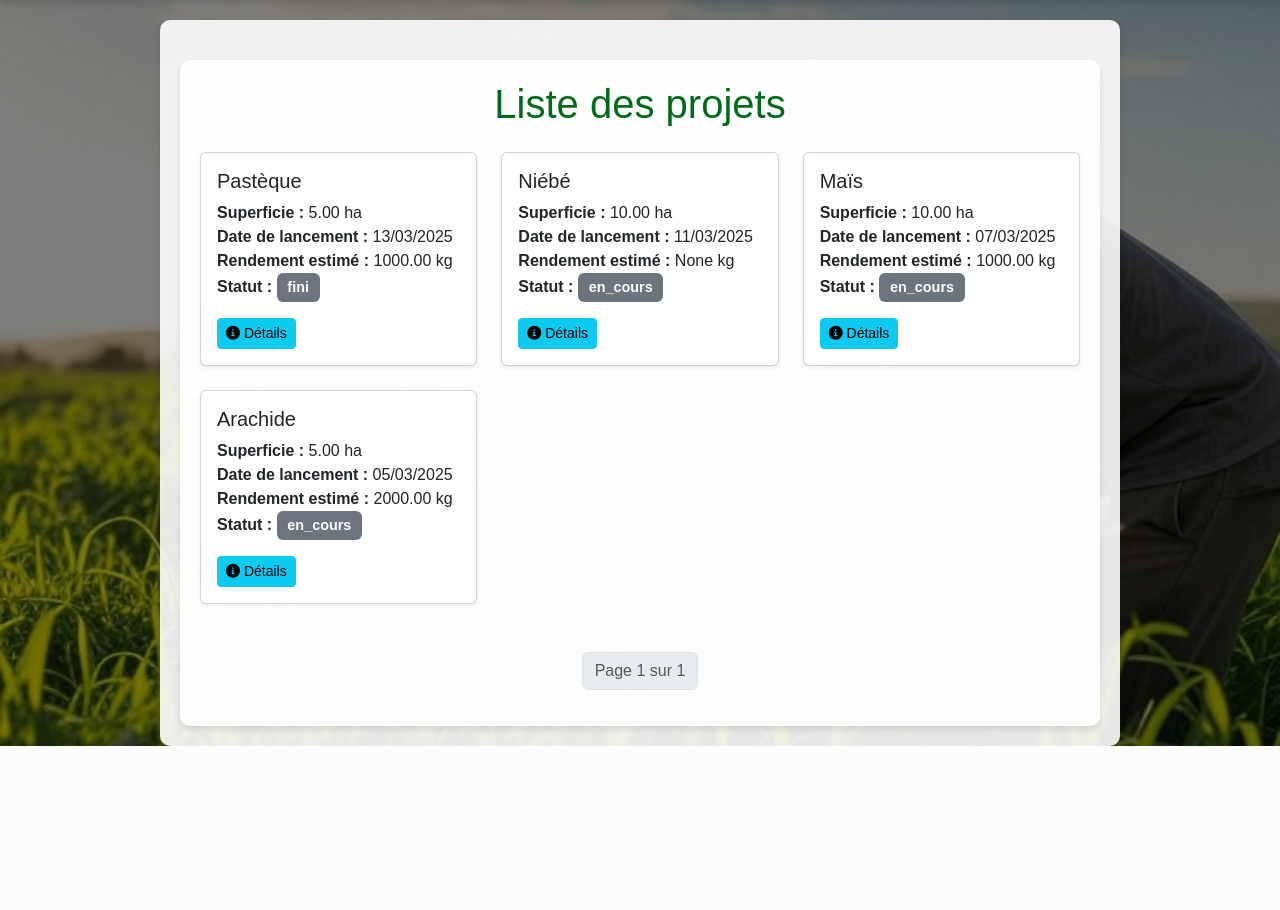
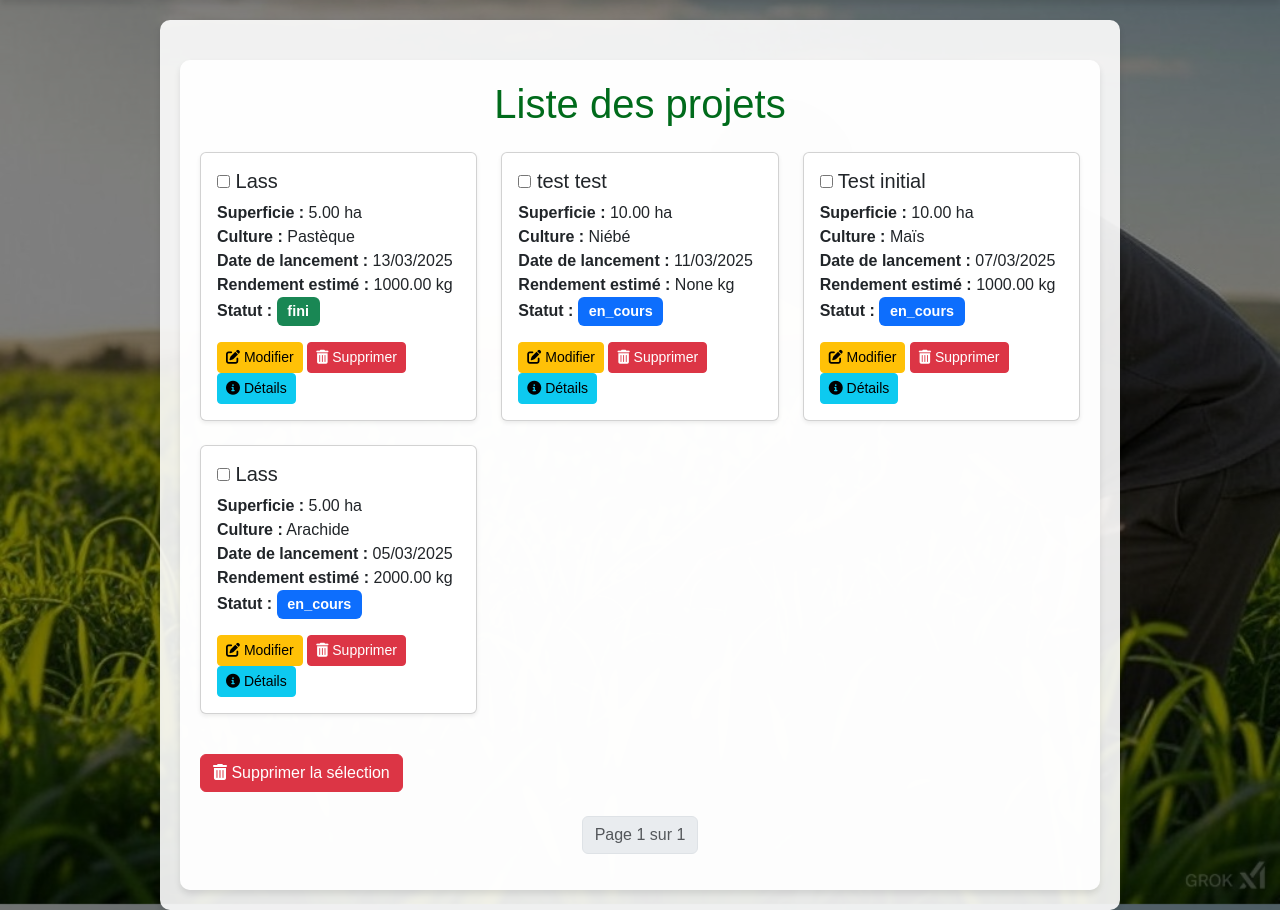
Before and after one commit to doloadama/Andd_baay, a Django app: page /liste-projets/ in a window 1280 px wide. Shown: the part 56-966 px from the top of the page. Before the commit the page ends 802 px from the top, so only its background shows below. Run offline with Django 5.2, Linux system fonts and the light colour scheme; a user stored in the database is signed in; data comes from the database, SQL or seed files in the repository; both versions use the stored data as it was after the commit; some libraries are stand-ins or nearby versions.

Commit message:
finished the implementation

```diff
--- a/Andd_Baayi/urls.py
+++ b/Andd_Baayi/urls.py
@@ -3,7 +3,7 @@
 from baay import views
 from django.contrib.auth import views as auth_views
 
-from baay.views import CustomPasswordResetView
+from baay.views import CustomPasswordResetView, supprimer_projet
 
 urlpatterns = [
     path('admin/', admin.site.urls),
@@ -16,7 +16,6 @@
     path('projet/<uuid:projet_id>/', views.detail_projet, name='detail_projet'),
     path('projet/<uuid:projet_id>/ajouter-investissement/', views.ajouter_investissement, name='ajouter_investissement'),
     path('projet/<uuid:projet_id>/modifier/', views.modifier_projet, name='modifier_projet'),
-    path('projet/<uuid:projet_id>/supprimer/', views.supprimer_projet, name='supprimer_projet'),
     path('password_reset/', CustomPasswordResetView.as_view(), name='password_reset'),
     path('password_reset/done/', CustomPasswordResetView.as_view(), name='password_reset_done'),
     path('reset/<uidb64>/<token>/', CustomPasswordResetView.as_view(), name='password_reset_confirm'),
@@ -24,5 +23,8 @@
     path('dashboard/', views.dashboard, name='dashboard'),
     path('get-produit-agricole-details/', views.get_produit_agricole_details, name='get_produit_agricole_details'),
     path('projet/<uuid:projet_id>/generer_prediction/', views.generer_prediction, name='generer_prediction'),
+    path('projet/<uuid:projet_id>/supprimer/', supprimer_projet, name='supprimer_projet'),
+    path('projets/supprimer/', views.supprimer_projets, name='supprimer_projets'),
+
 
 ]
--- a/baay/views.py
+++ b/baay/views.py
@@ -131,6 +131,17 @@
     })
 
 @login_required
+def supprimer_projets(request):
+    if request.method == 'POST':
+        projets_ids = request.POST.getlist('projets')
+        if projets_ids:
+            Projet.objects.filter(id__in=projets_ids, utilisateur=request.user.profile).delete()
+            messages.success(request, f"{len(projets_ids)} projet(s) supprimé(s) avec succès.")
+        else:
+            messages.warning(request, "Aucun projet sélectionné.")
+    return redirect('liste_projets')
+
+@login_required
 def ajouter_investissement(request, projet_id):
     projet = get_object_or_404(Projet, id=projet_id)
 
@@ -219,7 +230,8 @@
     data = []
 
     for projet in projets:
-        investissement_total = projet.investissement_set.aggregate(models.Sum('cout_par_hectare'))['cout_par_hectare__sum'] or 0
+        investissement_total = projet.investissement_set.aggregate(Sum('cout_par_hectare'))[
+                                   'cout_par_hectare__sum'] or 0
         data.append({
             'superficie': float(projet.superficie),
             'prix_par_kg': float(projet.culture.prix_par_kg or 0),
@@ -236,13 +248,21 @@
 def entrainer_modele():
     df = collect_training_data()
 
+    if df.empty:
+        print("Aucune donnée disponible pour l'entraînement !")
+        return None
+
+    print(df.head())  # Affiche un aperçu des données
+
     # Encoder les variables catégoriques
     df = pd.get_dummies(df, columns=['type_sol', 'conditions_meteo'], drop_first=True)
 
     X = df.drop('rendement_estime', axis=1)
     y = df['rendement_estime']
 
-    X_train, X_test, y_train, y_test = train_test_split(X, y, test_size=0.2, random_state=42)
+    print("Colonnes utilisées pour l'entraînement :", X.columns)
+
+    X_train, X_test, y_train, y_test = train_test_split(X, y, test_size=0.2 ,random_state=42)
 
     # Entraîner le modèle
     model = RandomForestRegressor(n_estimators=100, random_state=42)
@@ -256,23 +276,25 @@
     with open('modele_rendement.pkl', 'wb') as f:
         pickle.dump(model, f)
 
+    print("Modèle sauvegardé avec succès : modele_rendement.pkl")
+
     return model
+
 
 import pickle
 from django.db.models import Sum
 
 def predire_rendement(projet):
-    model = None
     try:
         with open('modele_rendement.pkl', 'rb') as f:
             model = pickle.load(f)
-    except (FileNotFoundError, pickle.UnpicklingError) as e:
+            logger.debug("Modèle chargé avec succès.")
+    except Exception as e:
         logger.error(f"Erreur lors du chargement du modèle : {e}")
-        return 0  # Retourne 0 si le modèle ne peut pas être chargé
+        return 0
 
     investissement_total = projet.investissement_set.aggregate(Sum('cout_par_hectare'))['cout_par_hectare__sum'] or 0
 
-    # Créer un input pour le modèle
     data = {
         'superficie': float(projet.superficie),
         'prix_par_kg': float(projet.culture.prix_par_kg or 0),
@@ -282,20 +304,23 @@
         'investissement_total': float(investissement_total),
     }
 
+    logger.debug(f"Données d'entrée : {data}")
+
     # Encoder les variables catégoriques
     input_data = pd.DataFrame([data])
     input_data = pd.get_dummies(input_data, columns=['type_sol', 'conditions_meteo'], drop_first=True)
 
-    # Assurer la compatibilité avec les colonnes du modèle
+    # S'assurer que toutes les colonnes sont présentes
     for col in model.feature_names_in_:
         if col not in input_data.columns:
             input_data[col] = 0
 
-    # S'assurer que les colonnes sont dans le bon ordre
+    # Réorganiser les colonnes
     input_data = input_data[model.feature_names_in_]
 
-    # Faire la prédiction
     rendement_pred = model.predict(input_data)[0]
+    logger.debug(f"Rendement prédit : {rendement_pred}")
+
     return rendement_pred
 
 from django.db.models.signals import post_save
--- a/templates/projets/liste_projets.html
+++ b/templates/projets/liste_projets.html
@@ -2,6 +2,10 @@
 {% block content %}
 <div class="container animate__animated animate__fadeIn">
     <h1 class="text-center mb-4">Liste des projets</h1>
+
+    <!-- Formulaire de suppression multiple -->
+    <form id="delete-form" method="POST" action="{% url 'supprimer_projets' %}">
+        {% csrf_token %}
 
         <!-- Liste des projets sous forme de cartes -->
         <div class="row">
@@ -9,21 +13,35 @@
             <div class="col-md-4 mb-4">
                 <div class="card h-100 shadow-sm animate__animated animate__fadeInUp">
                     <div class="card-body">
-                    <h5 class="card-title">{{ projet.culture.nom }}</h5>
+                        <h5 class="card-title">
+                            <input type="checkbox" name="projets" value="{{ projet.id }}"> {{ projet.nom }}
+                        </h5>
                         <p class="card-text">
                             <strong>Superficie :</strong> {{ projet.superficie }} ha<br>
+                            <strong>Culture :</strong> {{ projet.culture.nom }}<br>
                             <strong>Date de lancement :</strong> {{ projet.date_lancement|date:"d/m/Y" }}<br>
                             <strong>Rendement estimé :</strong> {{ projet.rendement_estime }} kg<br>
                             <strong>Statut :</strong>
                             <span class="badge
-                            {% if projet.statut == 'En cours' %}bg-primary
-                            {% elif projet.statut == 'Terminé' %}bg-success
-                            {% elif projet.statut == 'Annulé' %}bg-danger
+                                {% if projet.statut == 'en_cours' %}bg-primary
+                                {% elif projet.statut == 'fini' %}bg-success
+                                {% elif projet.statut == 'en_pause' %}bg-warning
                                 {% else %}bg-secondary
                                 {% endif %}">
                                 {{ projet.statut }}
                             </span>
                         </p>
+
+
+                        <a href="{% url 'modifier_projet' projet.id %}" class="btn btn-warning btn-sm">
+                            <i class="fas fa-edit"></i> Modifier
+                        </a>
+
+                        <!-- Lien de suppression individuelle (Corrigé) -->
+                        <a href="{% url 'supprimer_projet' projet.id %}" class="btn btn-danger btn-sm" onclick="return confirm('Confirmer la suppression de ce projet ?');">
+                            <i class="fas fa-trash-alt"></i> Supprimer
+                        </a>
+
                         <a href="{% url 'detail_projet' projet.id %}" class="btn btn-info btn-sm">
                             <i class="fas fa-info-circle"></i> Détails
                         </a>
@@ -31,38 +49,38 @@
                 </div>
             </div>
             {% endfor %}
+
         </div>
+
+        <!-- Bouton de suppression -->
+        <button type="submit" class="btn btn-danger mt-3" onclick="return confirm('Confirmer la suppression des projets sélectionnés ?');">
+            <i class="fas fa-trash-alt"></i> Supprimer la sélection
+        </button>
+
+    </form>
 
     <!-- Pagination améliorée -->
     <nav aria-label="Page navigation" class="mt-4">
         <ul class="pagination justify-content-center">
             {% if projets.has_previous %}
                 <li class="page-item">
-                    <a class="page-link" href="?page=1" aria-label="Première">
-                        <span aria-hidden="true">&laquo;&laquo;</span>
-                    </a>
+                    <a class="page-link" href="?page=1" aria-label="Première">&laquo;&laquo;</a>
                 </li>
                 <li class="page-item">
-                    <a class="page-link" href="?page={{ projets.previous_page_number }}" aria-label="Précédente">
-                        <span aria-hidden="true">&laquo;</span>
-                    </a>
+                    <a class="page-link" href="?page={{ projets.previous_page_number }}" aria-label="Précédente">&laquo;</a>
                 </li>
             {% endif %}
+
             <li class="page-item disabled">
-                <span class="page-link">
-                    Page {{ projets.number }} sur {{ projets.paginator.num_pages }}
-                </span>
+                <span class="page-link">Page {{ projets.number }} sur {{ projets.paginator.num_pages }}</span>
             </li>
+
             {% if projets.has_next %}
                 <li class="page-item">
-                    <a class="page-link" href="?page={{ projets.next_page_number }}" aria-label="Suivante">
-                        <span aria-hidden="true">&raquo;</span>
-                    </a>
+                    <a class="page-link" href="?page={{ projets.next_page_number }}" aria-label="Suivante">&raquo;</a>
                 </li>
                 <li class="page-item">
-                    <a class="page-link" href="?page={{ projets.paginator.num_pages }}" aria-label="Dernière">
-                        <span aria-hidden="true">&raquo;&raquo;</span>
-                    </a>
+                    <a class="page-link" href="?page={{ projets.paginator.num_pages }}" aria-label="Dernière">&raquo;&raquo;</a>
                 </li>
             {% endif %}
         </ul>
```
Also changed, not shown: db.sqlite3, 1 other file. Lines whose indentation alone changed are shown as unchanged.
